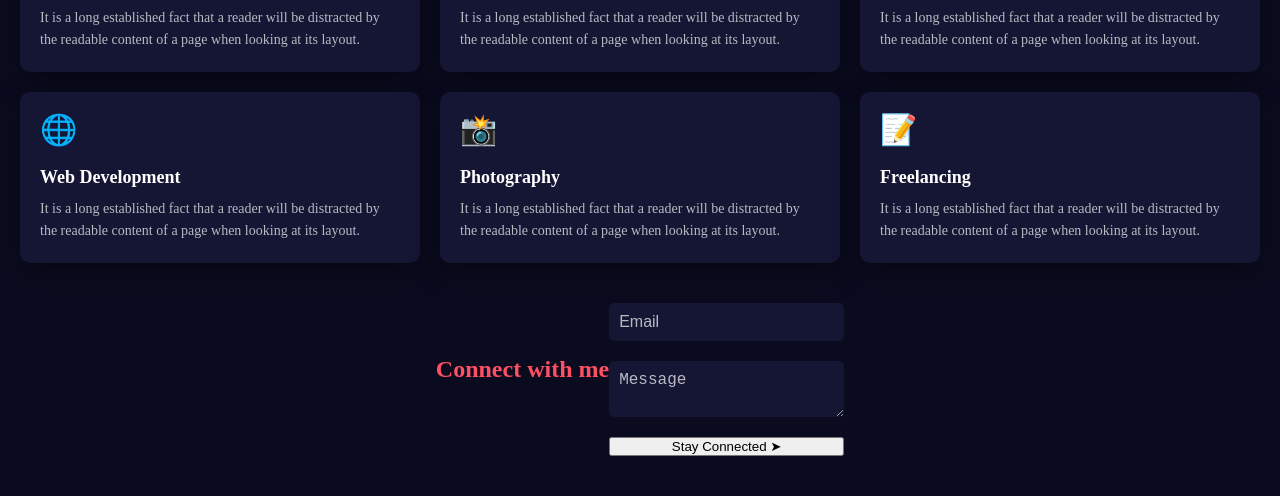
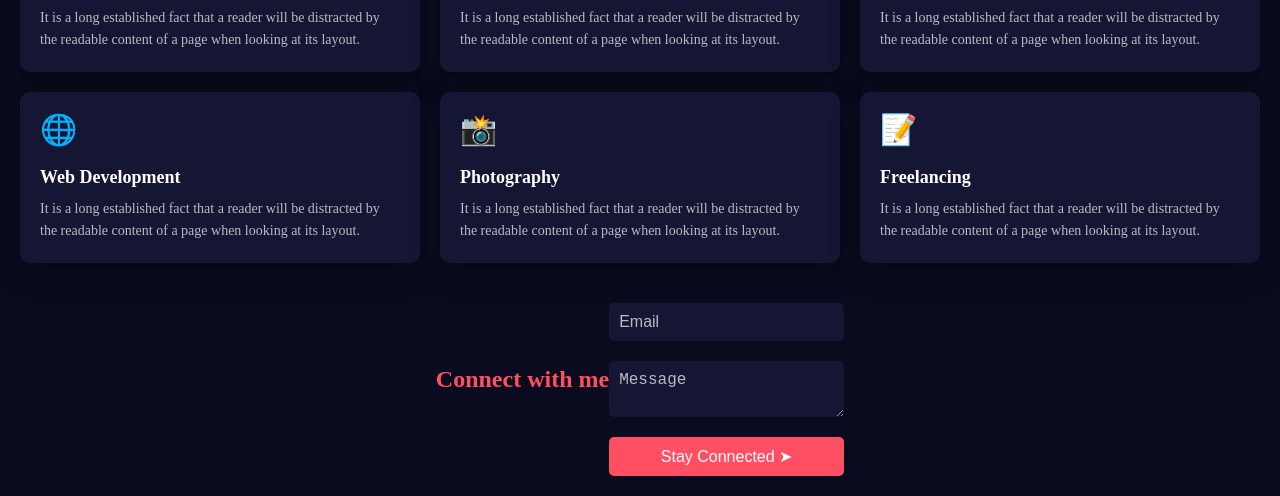
Before and after one commit to Yves-gad/website-amigo, a plain HTML site: page index.html in a window 1280 px wide. Shown: the part 679-1175 px from the top of the page. Drawn offline with Linux system fonts and the light colour scheme.

Commit message:
update submit-button

```diff
--- a/styles.css
+++ b/styles.css
@@ -146,3 +146,13 @@ p {
 .input-field::placeholder {
     color: rgba(255, 255, 255, 0.7);
 }
+.submit-button {
+    background-color: #FF4F63;
+    border: none;
+    border-radius: 5px;
+    padding: 10px 20px;
+    color: #ffffff;
+    font-size: 16px;
+    cursor: pointer;
+    text-align: center;
+}
```
